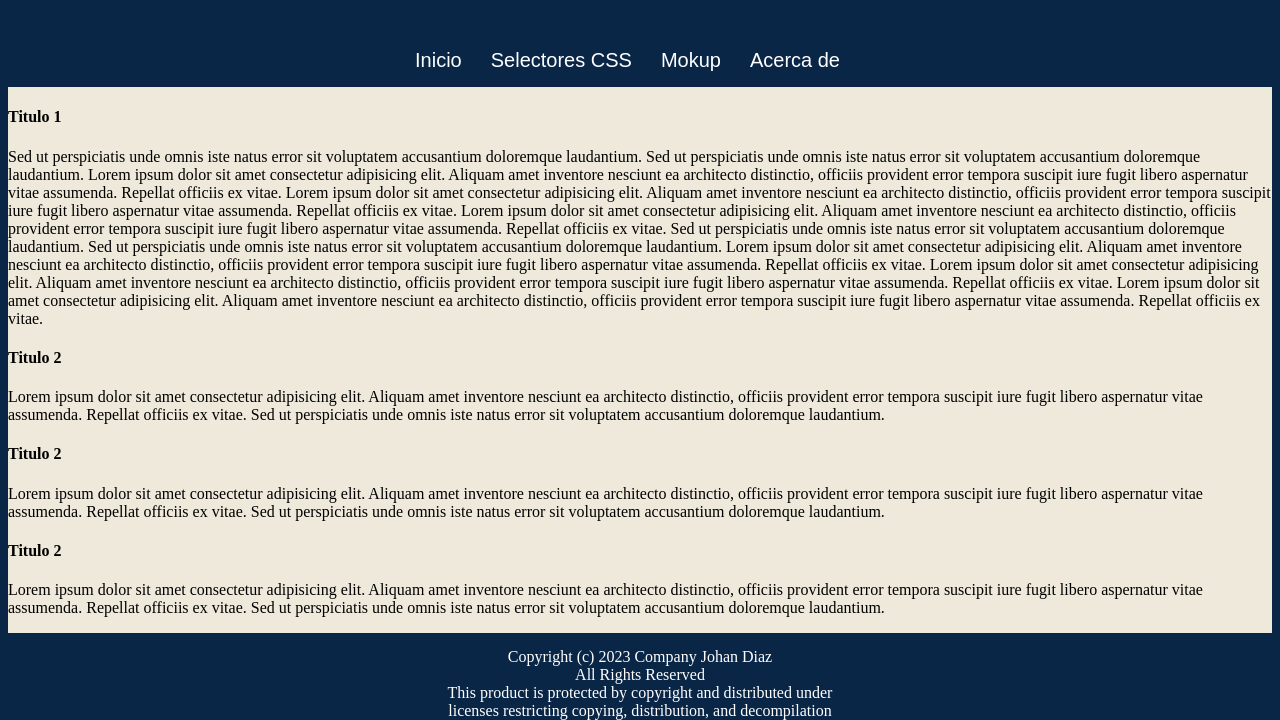
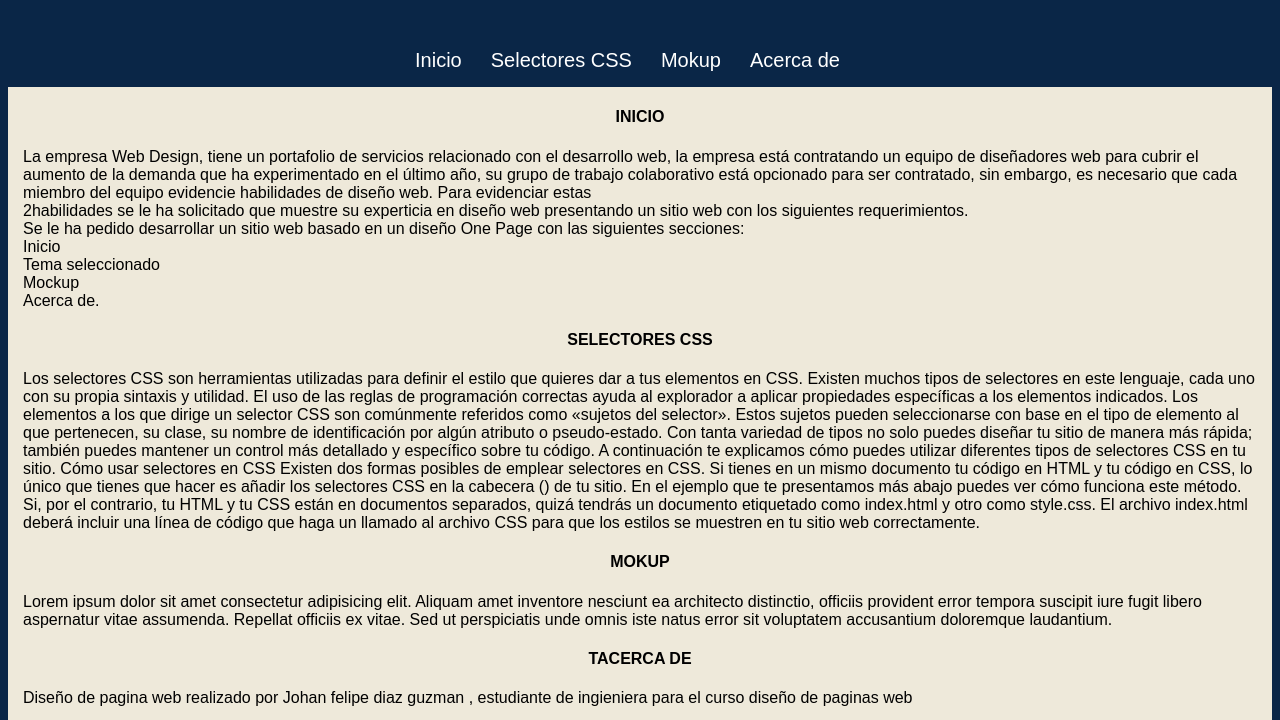
Before and after one commit to JohanDiazG/DSW-JOHAN-DIAZ-301122_19, a plain HTML site: page SelectoresCSS.html in a window 1280 px wide. Shown: the part 109-829 px from the top of the page. Drawn offline with Linux system fonts and the light colour scheme.

Commit message:
Update SelectoresCSS.html

```diff
--- a/SelectoresCSS.html
+++ b/SelectoresCSS.html
@@ -38,6 +38,7 @@
 
         height: 60%;
 
+
     }
     .Pie{
         background-color: #0A2647;
@@ -67,6 +68,15 @@
     color: white;
     padding-top: 15px;
 }
+p{
+    font-family: Arial, Helvetica, sans-serif;
+    padding-right: 15px;
+    padding-left: 15px;
+}
+h4{
+    font-family: Arial, Helvetica, sans-serif;
+    text-align: center;
+}
 </style>
 <body>
 
@@ -84,24 +94,34 @@
         <div class="cuerpo">
 
             <a name="nombre_del_marcador1"></a>
-            <h4>Titulo 1</h4>
-            <p>Sed ut perspiciatis unde omnis iste natus error sit voluptatem accusantium doloremque laudantium. Sed ut perspiciatis unde omnis iste natus error sit voluptatem accusantium doloremque laudantium. Lorem ipsum dolor sit amet consectetur adipisicing elit. Aliquam amet inventore nesciunt ea architecto distinctio, officiis provident error tempora suscipit iure fugit libero aspernatur vitae assumenda. Repellat officiis ex vitae. Lorem ipsum dolor sit amet consectetur adipisicing elit. Aliquam amet inventore nesciunt ea architecto distinctio, officiis provident error tempora suscipit iure fugit libero aspernatur vitae assumenda. Repellat officiis ex vitae. Lorem ipsum dolor sit amet consectetur adipisicing elit. Aliquam amet inventore nesciunt ea architecto distinctio, officiis provident error tempora suscipit iure fugit libero aspernatur vitae assumenda. Repellat officiis ex vitae.
-                Sed ut perspiciatis unde omnis iste natus error sit voluptatem accusantium doloremque laudantium. Sed ut perspiciatis unde omnis iste natus error sit voluptatem accusantium doloremque laudantium. Lorem ipsum dolor sit amet consectetur adipisicing elit. Aliquam amet inventore nesciunt ea architecto distinctio, officiis provident error tempora suscipit iure fugit libero aspernatur vitae assumenda. Repellat officiis ex vitae. Lorem ipsum dolor sit amet consectetur adipisicing elit. Aliquam amet inventore nesciunt ea architecto distinctio, officiis provident error tempora suscipit iure fugit libero aspernatur vitae assumenda. Repellat officiis ex vitae. Lorem ipsum dolor sit amet consectetur adipisicing elit. Aliquam amet inventore nesciunt ea architecto distinctio, officiis provident error tempora suscipit iure fugit libero aspernatur vitae assumenda. Repellat officiis ex vitae.
-        </p>
+            <h4>INICIO </h4>
+            <p>La empresa Web Design, tiene un portafolio de servicios relacionado con el desarrollo web, la empresa está contratando un equipo de diseñadores web para cubrir el aumento de la demanda que ha experimentado en el último año, su grupo de trabajo colaborativo está opcionado para ser contratado, sin embargo, es necesario que cada miembro del equipo evidencie habilidades de diseño web. Para evidenciar estas   <br>
+                2habilidades se le ha solicitado que muestre su experticia en diseño web presentando un sitio web con los siguientes requerimientos. <br>
+                Se le ha pedido desarrollar un sitio web basado en un diseño One Page con las siguientes secciones: <br>
+                Inicio <br>
+                Tema seleccionado <br>
+                Mockup <br>
+                Acerca de. </p>
+
 
             <a name="nombre_del_marcador2"></a>
-            <h4>Titulo 2</h4>
-            <p>Lorem ipsum dolor sit amet consectetur adipisicing elit. Aliquam amet inventore nesciunt ea architecto distinctio, officiis provident error tempora suscipit iure fugit libero aspernatur vitae assumenda. Repellat officiis ex vitae. Sed ut perspiciatis unde omnis iste natus error sit voluptatem accusantium doloremque laudantium. </p>
-
+            <h4> SELECTORES CSS </h4>
+            <p>Los selectores CSS son herramientas utilizadas para definir el estilo que quieres dar a tus elementos en CSS. Existen muchos tipos de selectores en este lenguaje, cada uno con su propia sintaxis y utilidad. El uso de las reglas de programación correctas ayuda al explorador a aplicar propiedades específicas a los elementos indicados.
+                Los elementos a los que dirige un selector CSS son comúnmente referidos como «sujetos del selector». Estos sujetos pueden seleccionarse con base en el tipo de elemento al que pertenecen, su clase, su nombre de identificación por algún atributo o pseudo-estado.
+                Con tanta variedad de tipos no solo puedes diseñar tu sitio de manera más rápida; también puedes mantener un control más detallado y específico sobre tu código.
+                A continuación te explicamos cómo puedes utilizar diferentes tipos de selectores CSS en tu sitio.
+                Cómo usar selectores en CSS
+                Existen dos formas posibles de emplear selectores en CSS. Si tienes en un mismo documento tu código en HTML y tu código en CSS, lo único que tienes que hacer es añadir los selectores CSS en la cabecera (<head>) de tu sitio. En el ejemplo que te presentamos más abajo puedes ver cómo funciona este método.
+                Si, por el contrario, tu HTML y tu CSS están en documentos separados, quizá tendrás un documento etiquetado como index.html y otro como style.css. El archivo index.html deberá incluir una línea de código que haga un llamado al archivo CSS para que los estilos se muestren en tu sitio web correctamente.</p>
 
             <a name="nombre_del_marcador3"></a>
-            <h4>Titulo 2</h4>
+            <h4>MOKUP </h4>
             <p>Lorem ipsum dolor sit amet consectetur adipisicing elit. Aliquam amet inventore nesciunt ea architecto distinctio, officiis provident error tempora suscipit iure fugit libero aspernatur vitae assumenda. Repellat officiis ex vitae. Sed ut perspiciatis unde omnis iste natus error sit voluptatem accusantium doloremque laudantium. </p>
 
 
             <a name="nombre_del_marcador4"></a>
-            <h4>Titulo 2</h4>
-            <p>Lorem ipsum dolor sit amet consectetur adipisicing elit. Aliquam amet inventore nesciunt ea architecto distinctio, officiis provident error tempora suscipit iure fugit libero aspernatur vitae assumenda. Repellat officiis ex vitae. Sed ut perspiciatis unde omnis iste natus error sit voluptatem accusantium doloremque laudantium. </p>
+            <h4>TACERCA DE </h4>
+            <p>Diseño de pagina web realizado por Johan felipe diaz guzman , estudiante de ingieniera para el curso diseño de paginas web  </p>
 
         </div>
         <div class="Pie">
```
